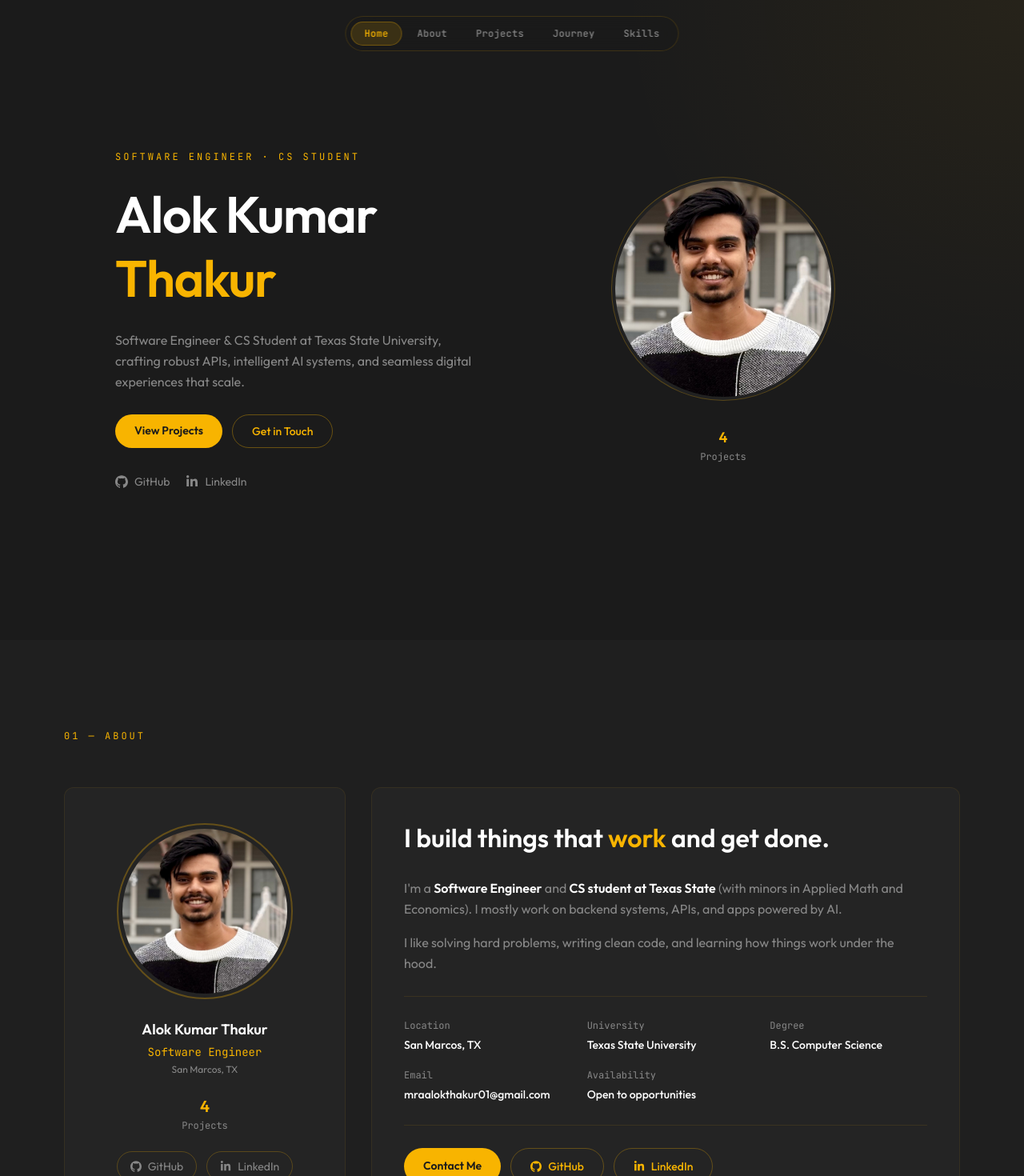
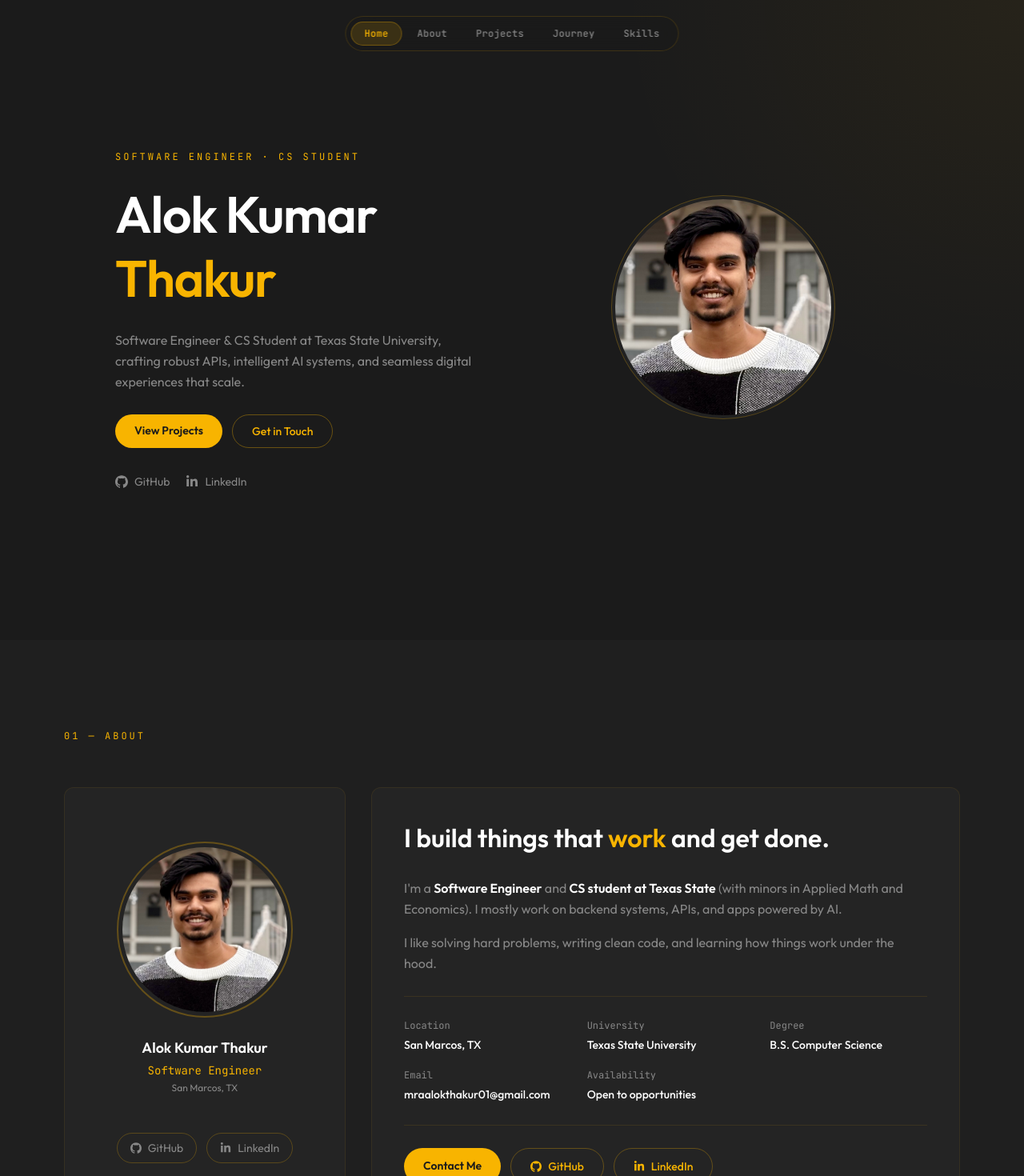
Before and after one commit to aalok012/portfolio, a React (Vite) app: page / in a window 1280 px wide. Shown: the top 1470 px of the page at 80% size. Built offline with nearby package versions, Linux system fonts and the light colour scheme.

Commit message:
Remove projects stat from hero and about sections

```diff
--- a/src/components/views/AboutSection.tsx
+++ b/src/components/views/AboutSection.tsx
@@ -55,14 +55,6 @@ export default function AboutSection() {
             </div>
 
             <div className="flex gap-6">
-              {[
-                { val: '4',  label: 'Projects' },
-              ].map(({ val, label }) => (
-                <div key={label} className="text-center">
-                  <p className="text-xl font-bold" style={{ color: '#F8B400' }}>{val}</p>
-                  <p className="text-xs mt-0.5" style={{ fontFamily: "'JetBrains Mono', monospace", color: '#888888' }}>{label}</p>
-                </div>
-              ))}
             </div>
 
             <div className="flex gap-3">
--- a/src/components/views/HeroSection.tsx
+++ b/src/components/views/HeroSection.tsx
@@ -128,14 +128,6 @@ export default function HeroSection() {
             </div>
 
             <div className="flex justify-center gap-8 mt-8">
-              {[
-                { val: '4',    label: 'Projects' },
-              ].map(({ val, label }) => (
-                <div key={label} className="text-center">
-                  <p className="text-lg font-bold" style={{ color: '#F8B400' }}>{val}</p>
-                  <p className="text-xs mt-0.5" style={{ fontFamily: "'JetBrains Mono', monospace", color: '#888888' }}>{label}</p>
-                </div>
-              ))}
             </div>
           </div>
         </div>
```
